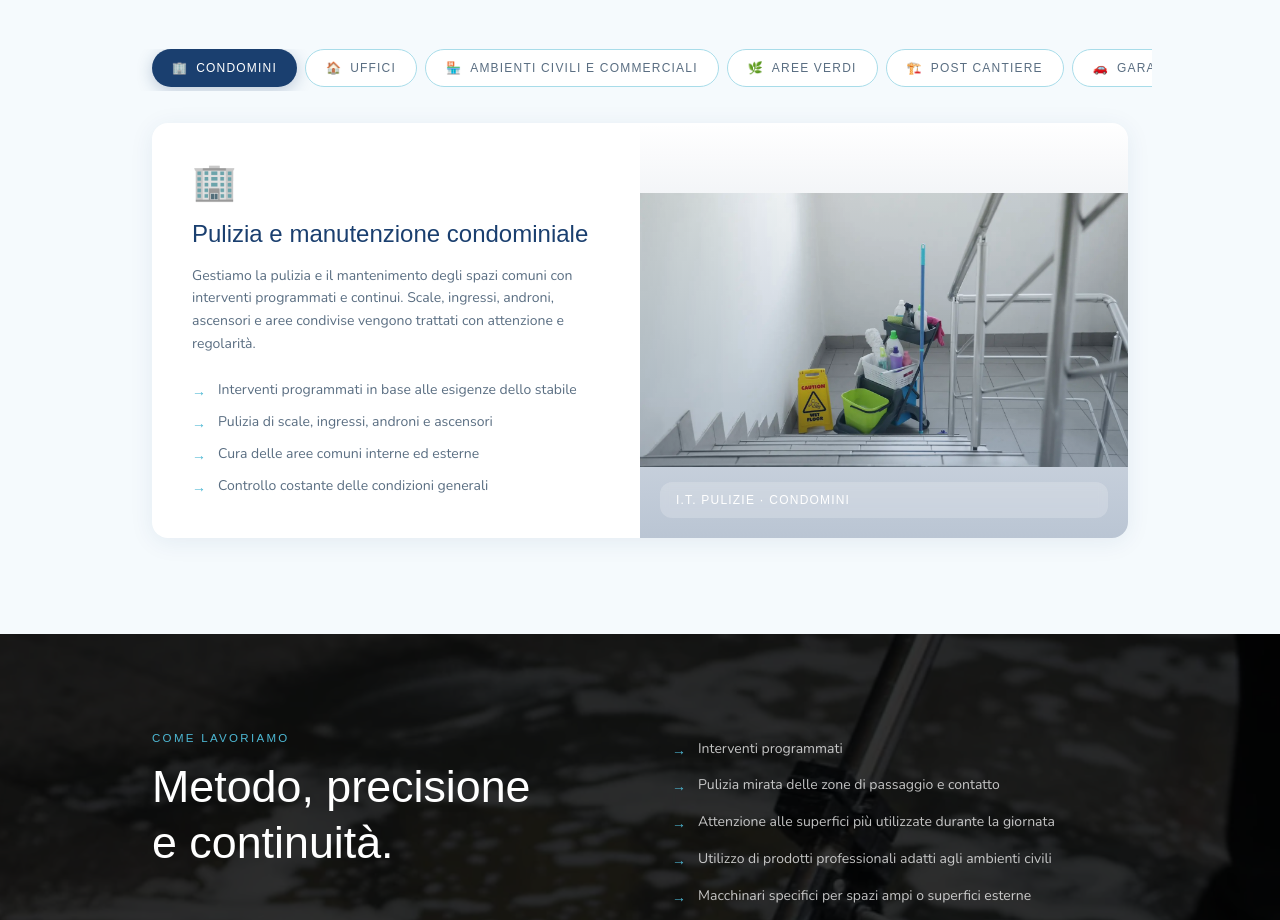
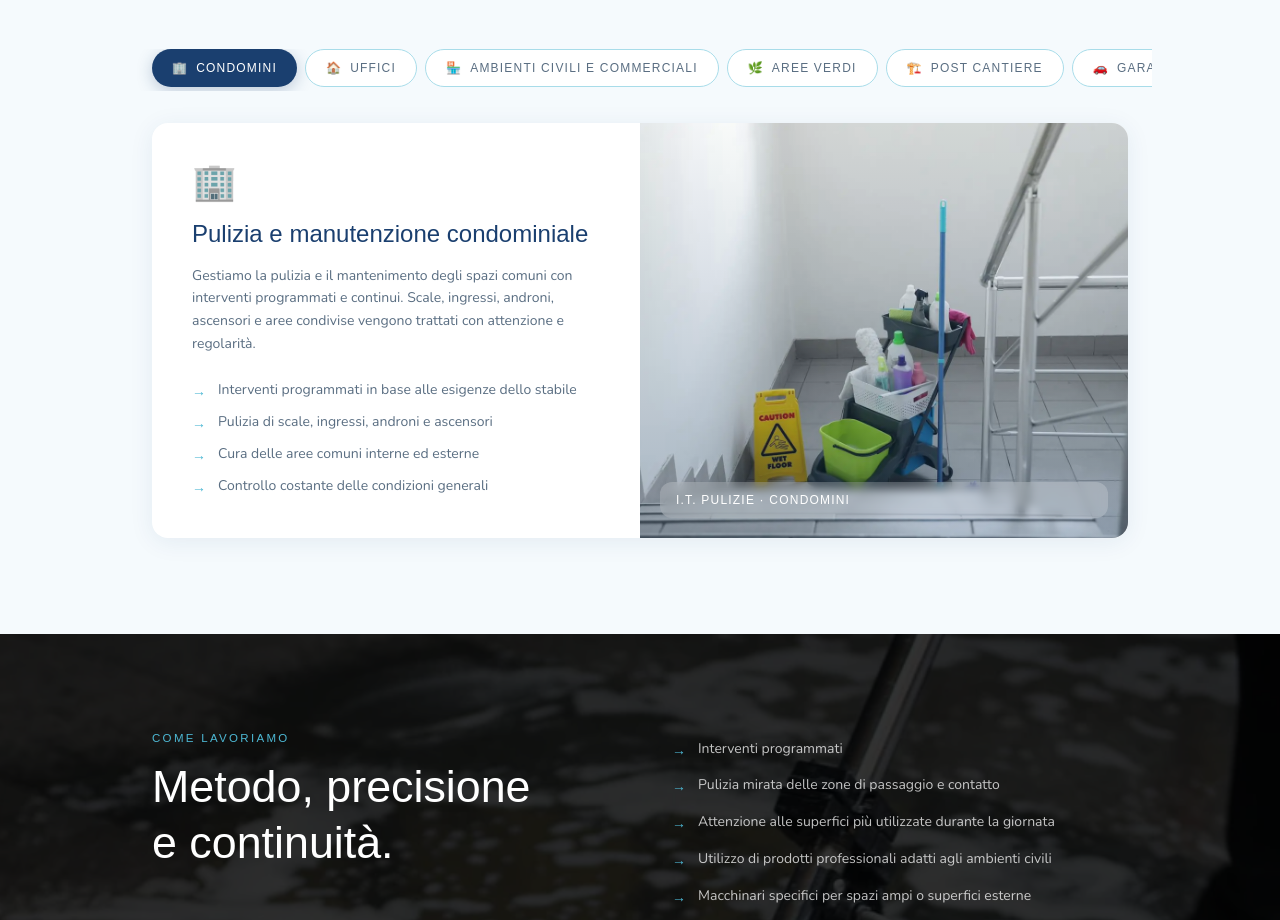
Before and after one commit to alelodato/it-pulizie, a Next.js app: page / in a window 1280 px wide. Shown: the part 1480-2400 px from the top of the page. Built offline with nearby package versions, Linux system fonts and the light colour scheme; no server answers; a web font is replaced by a local one.

Commit message:
modificato immagine commerciali e rimosso barra di navigazione orizzontale dalla sezione servizi

```diff
--- a/app/globals.css
+++ b/app/globals.css
@@ -94,3 +94,14 @@ body {
   background: #4db8d4;
   flex-shrink: 0;
 }
+
+.overflow-x-auto::webkit scrollbar {
+  display: none;
+}
+
+.overflow-x-auto {
+  -ms-overflow-style: none;
+  /* IE and Edge */
+  scrollbar-width: none;
+  /* Firefox */
+}
--- a/components/ServiziTabs.js
+++ b/components/ServiziTabs.js
@@ -138,7 +138,7 @@ export default function ServiziTabs() {
                             src={s.img}
                             alt={s.titolo}
                             fill
-                            className="object-contain"
+                            className="object-cover"
                             sizes="(max-width: 768px) 100vw, 50vw"
                         />
                         <div className="absolute inset-0 bg-gradient-to-t from-blu/30 to-transparent" />
```
Also changed, not shown: public/commerciali.webp.
